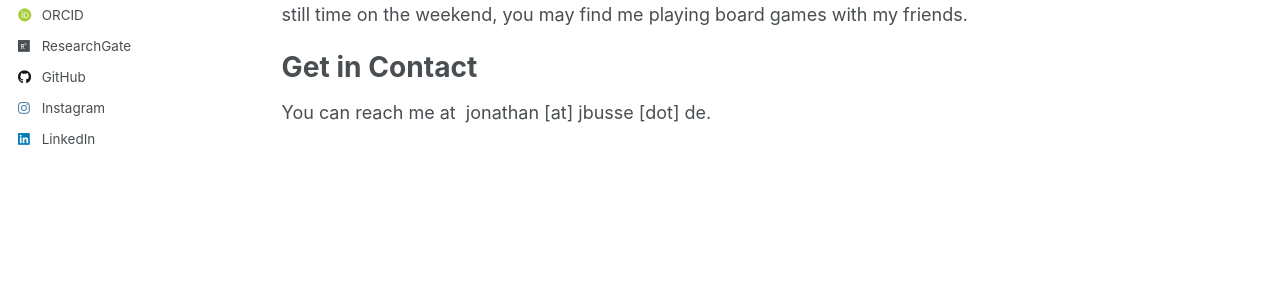
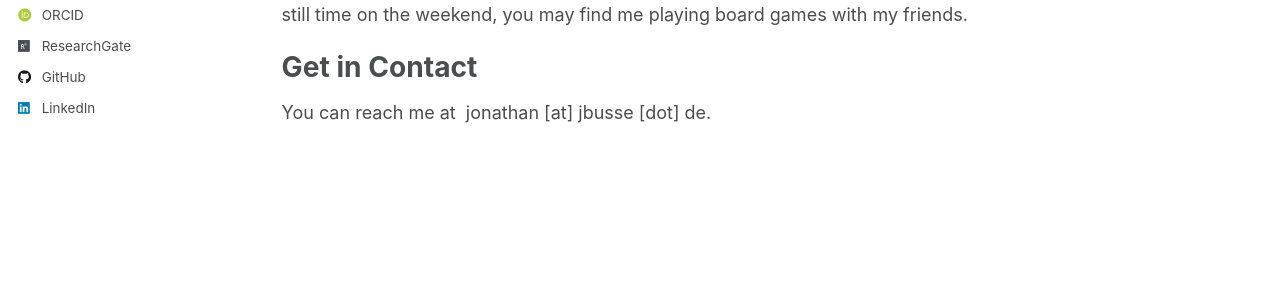
Before and after one commit to JoKaBus/jonathankbusse, a Jekyll site: the page built from _pages/about.md, in a window 1280 px wide. Shown: the part 580-872 px from the top of the page. Built offline with Jekyll 4.4.1, drawn with Linux system fonts in a browser that asks for light colours; some web fonts are replaced.

Commit message:
Content: remove instagram

```diff
--- a/_config.yml
+++ b/_config.yml
@@ -58,7 +58,7 @@ author:
   goodreads        : # Username
   google_plus      : # Username
   keybase          : # Username
-  instagram        : "jonakaspar"
+  instagram        : # "jonakaspar"
   lastfm           : # Username
   linkedin         : "jonathan-kaspar-busse-04198a272"
   mastodon         : # URL
```
